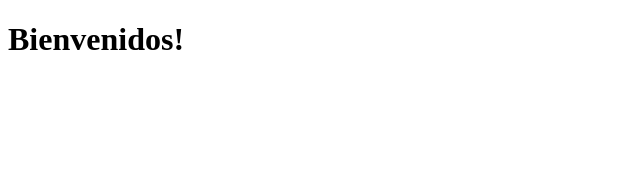
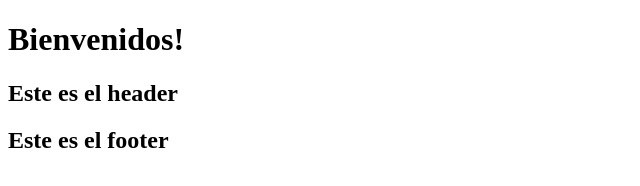
Before and after one commit to Ingenierus/demp-repo2, a plain HTML site: page nueva-opcion.html in a window 1280 px wide. Shown: the whole page, without its empty margins (0-640 px from the left). Drawn offline with Linux system fonts and the light colour scheme.

Commit message:
Se agrego header y footer al body

```diff
--- a/nueva-opcion.html
+++ b/nueva-opcion.html
@@ -7,5 +7,11 @@
 </head>
 <body>
     <h1>Bienvenidos!</h1>
+    <header>
+        <h2>Este es el header</h2>
+    </header>
+    <footer>
+        <h2>Este es el footer</h2>
+    </footer>
 </body>
 </html>
```
